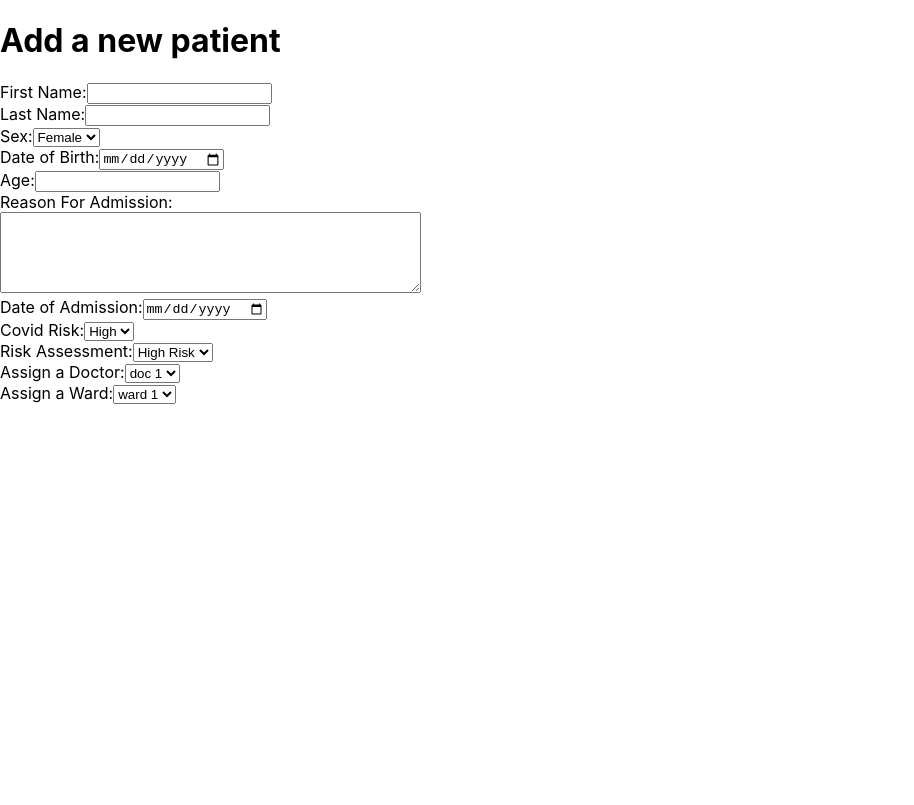
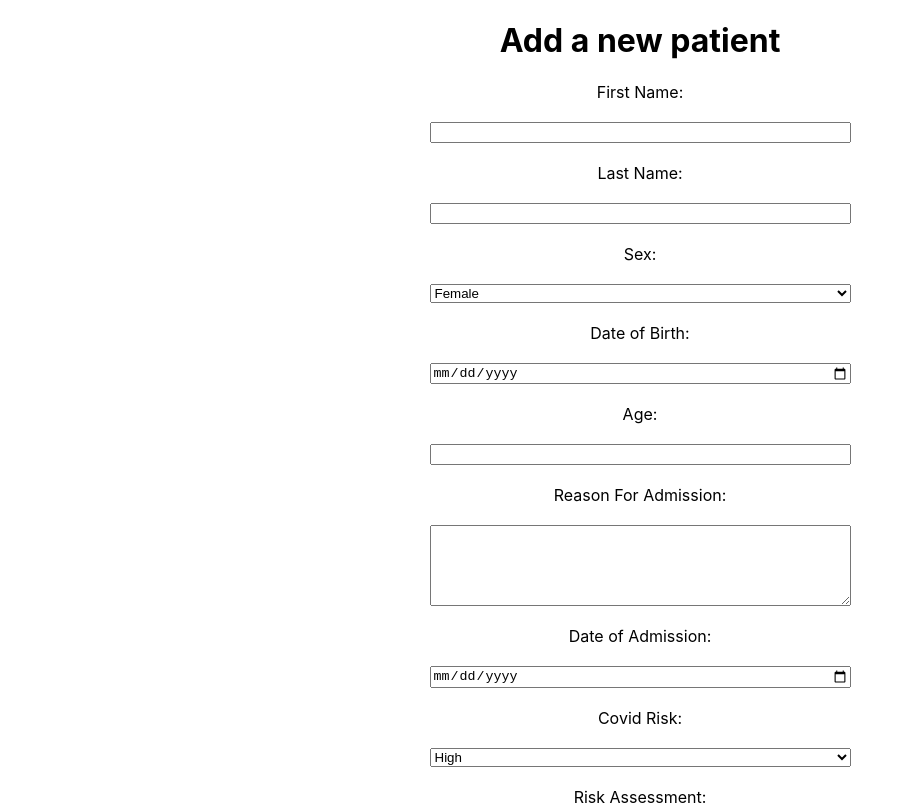
Before and after one commit to anikachoudhury/frontend-project-react, a React (Create React App) app: page / in a window 1280 px wide. Shown: the top 805 px of the page, without its empty margins (0-914 px from the left). Built offline with nearby package versions, Linux system fonts and the light colour scheme.

Commit message:
form completed

```diff
--- /dev/null
+++ b/src/pages/add.css
@@ -0,0 +1,11 @@
+.add {
+    display: flex;
+    flex-direction: column;
+    align-items: center;
+}
+
+form {
+    display: flex;
+    flex-direction: column;
+    text-align: center;
+}
--- a/src/pages/add.js
+++ b/src/pages/add.js
@@ -1,4 +1,5 @@
 import React from 'react';
+import './add.css';
 
 function add() {
     return (
@@ -6,53 +7,53 @@ function add() {
             <h1>Add a new patient</h1>
 
             <form>
-                <label for="firstname">First Name:</label>
+                <label for="firstname">First Name:</label><br/>
                 <input type="text" id="firstname" name="firstname"></input><br/>
 
-                <label for="lastname">Last Name:</label>
+                <label for="lastname">Last Name:</label><br/>
                 <input type="text" id="lastname" name="lastname"></input><br/>
 
-                <label for="sex">Sex:</label>
+                <label for="sex">Sex:</label><br/>
                 <select id="sex" name="sex">
                     <option value="female">Female</option>
                     <option value="male">Male</option>
                     <option value="other">Other</option>
                 </select><br/>
 
-                <label for="dob">Date of Birth:</label>
+                <label for="dob">Date of Birth:</label><br/>
                 <input type="date" id="dob" name="dob"></input><br/>
 
-                <label for="age">Age:</label>
+                <label for="age">Age:</label><br/>
                 <input type="text" id="age" name="age"></input><br/>
 
                 <label for="admission">Reason For Admission:</label><br/>
                 <textarea id="admission" name="admission" rows="5" cols="50"></textarea><br/>
 
-                <label for="doa">Date of Admission:</label>
+                <label for="doa">Date of Admission:</label><br/>
                 <input type="date" id="doa" name="doa"></input><br/>
 
-                <label for="covid">Covid Risk:</label>
+                <label for="covid">Covid Risk:</label><br/>
                 <select id="covid" name="covid">
                     <option value="high">High</option>
                     <option value="low">Low</option>
                     <option value="mid">Mid</option>
                 </select><br/>
 
-                <label for="risk">Risk Assessment:</label>
+                <label for="risk">Risk Assessment:</label><br/>
                 <select id="risk" name="risk">
                     <option value="highrisk">High Risk</option>
                     <option value="lowrisk">Low Risk</option>
                     <option value="midrisk">Mid Risk</option>
                 </select><br/>
 
-                <label for="doctor">Assign a Doctor:</label>
+                <label for="doctor">Assign a Doctor:</label><br/>
                 <select id="doctor" name="doctor">
                     <option value="doc1">doc 1</option>
                     <option value="doc2">doc 2</option>
                     <option value="doc3">doc 3</option>
                 </select><br/>
 
-                <label for="ward">Assign a Ward:</label>
+                <label for="ward">Assign a Ward:</label><br/>
                 <select id="ward" name="ward">
                     <option value="ward1">ward 1</option>
                     <option value="ward2">ward 2</option>
```
